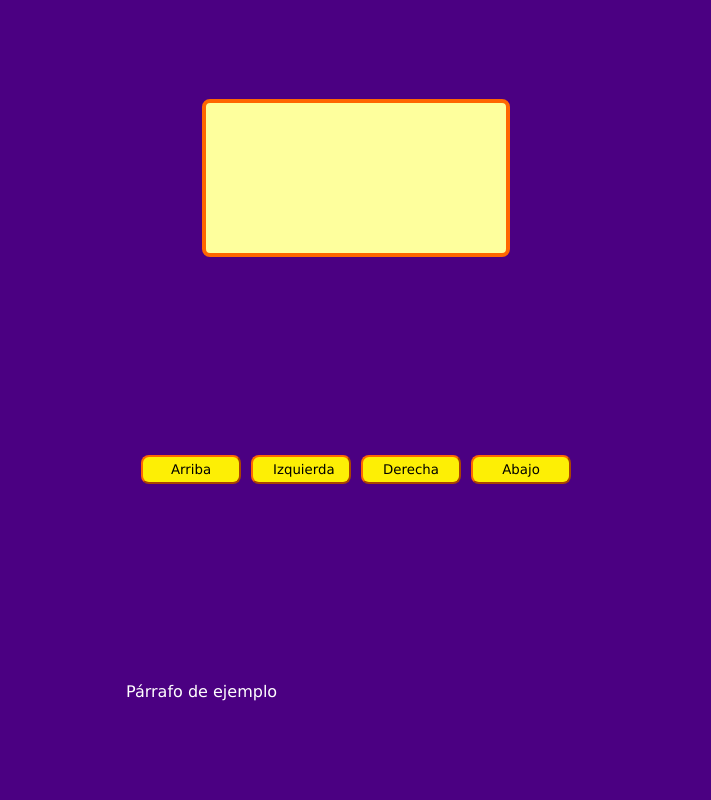
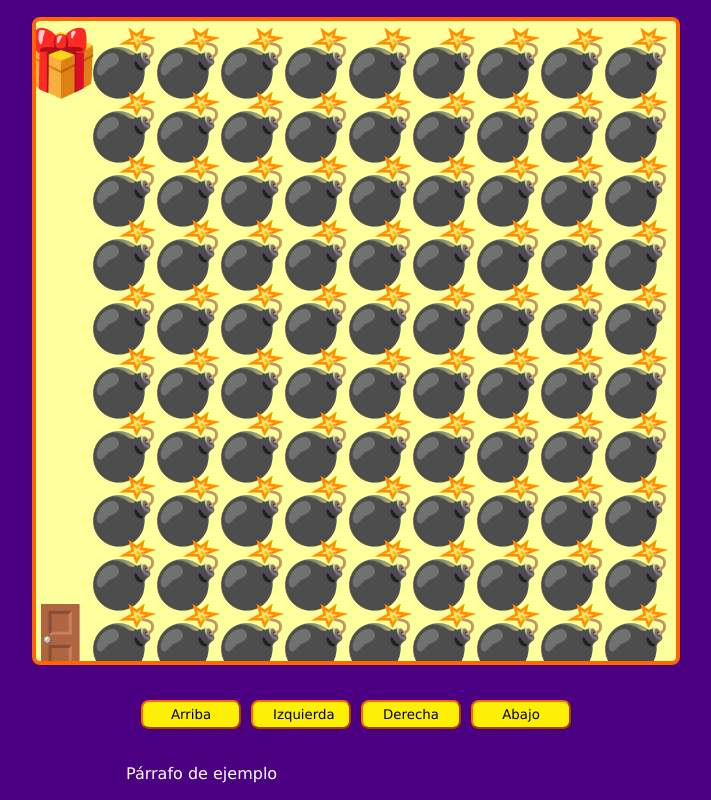
Before and after one commit to 15Santiago/VideoJuego, a plain HTML site: page index.html in a window 1280 px wide. Shown: the whole page, without its empty margins (284-995 px from the left). Drawn offline with Linux system fonts and the light colour scheme.

Commit message:
Cargando el mapa del juego

```diff
--- a/game.js
+++ b/game.js
@@ -0,0 +1,40 @@
+const canvas = document.querySelector('#game');
+const game = canvas.getContext('2d');
+let canvasSize;
+let elemnetsSize;
+
+window.addEventListener('load', setCanvasSize);
+window.addEventListener('resize', setCanvasSize);
+
+function renderMap () {
+    game.font = elemnetsSize + 'px Verdana';
+    game.textAlign = 'end';
+
+    const map = maps[0];
+    const mapRows = map.trim().split('\n');
+    const mapColumns = mapRows.map(row => row.trim().split(''));
+
+    mapColumns.forEach((row, rowI) => {
+        row.forEach((column, columnI) => {
+            const posX = elemnetsSize * (columnI + 1);
+            const posY = elemnetsSize * (rowI + 1);
+
+            game.fillText(emojis[column], posX, posY);
+        });
+    });
+};
+
+function setCanvasSize () {
+
+    if (window.innerHeight > window.innerWidth) {
+        canvasSize = window.innerWidth * 0.8;
+    } else {
+        canvasSize = window.innerHeight * 0.8;
+    };
+
+    canvas.setAttribute('width', canvasSize);
+    canvas.setAttribute('height', canvasSize);
+
+    elemnetsSize = canvasSize / 10;
+    renderMap();
+};
--- a/index.html
+++ b/index.html
@@ -5,7 +5,7 @@
     <meta http-equiv="X-UA-Compatible" content="IE=edge">
     <meta name="viewport" content="width=device-width, initial-scale=1.0">
     <link rel="stylesheet" href="./styles.css">
-    <title>Video Juego</title>
+    <title>VideoJuego</title>
 </head>
 <body>
     <section class="game-container">
--- a/maps.js
+++ b/maps.js
@@ -0,0 +1,49 @@
+const emojis = {
+    '-': ' ',
+    'O': '🚪',
+    'X': '💣',
+    'I': '🎁',
+    'PLAYER': '💀',
+    'BOMB_COLLISION': '🔥',
+    'GAME_OVER': '👎',
+    'WIN': '🏆',
+    'HEART': '❤️',
+};
+
+const maps = [];
+maps.push(`
+    IXXXXXXXXX
+    -XXXXXXXXX
+    -XXXXXXXXX
+    -XXXXXXXXX
+    -XXXXXXXXX
+    -XXXXXXXXX
+    -XXXXXXXXX
+    -XXXXXXXXX
+    -XXXXXXXXX
+    OXXXXXXXXX
+`);
+maps.push(`
+    O--XXXXXXX
+    X--XXXXXXX
+    XX----XXXX
+    X--XX-XXXX
+    X-XXX--XXX
+    X-XXXX-XXX
+    XX--XX--XX
+    XX--XXX-XX
+    XXXX---IXX
+    XXXXXXXXXX
+`);
+maps.push(`
+    I-----XXXX
+    XXXXX-XXXX
+    XX----XXXX
+    XX-XXXXXXX
+    XX-----XXX
+    XXXXXX-XXX
+    XX-----XXX
+    XX-XXXXXXX
+    XX-----OXX
+    XXXXXXXXXX
+`);
```
